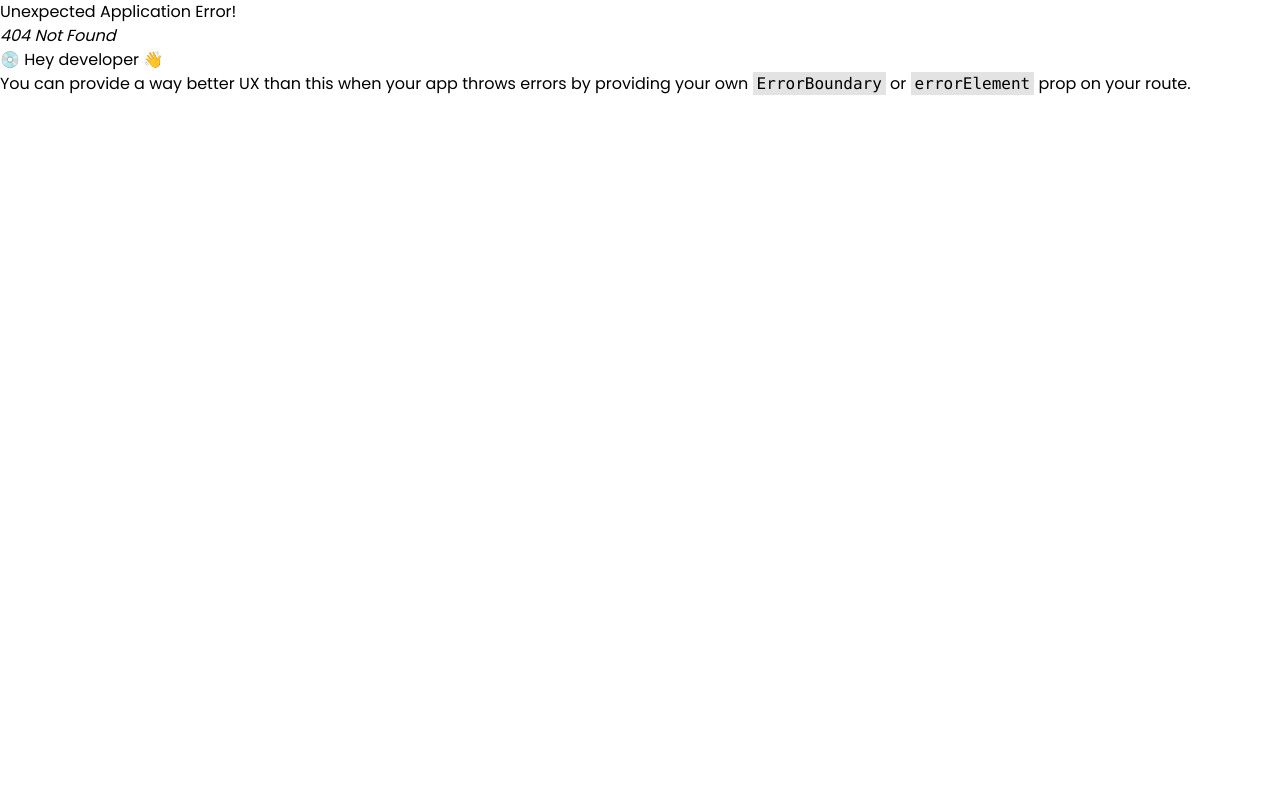
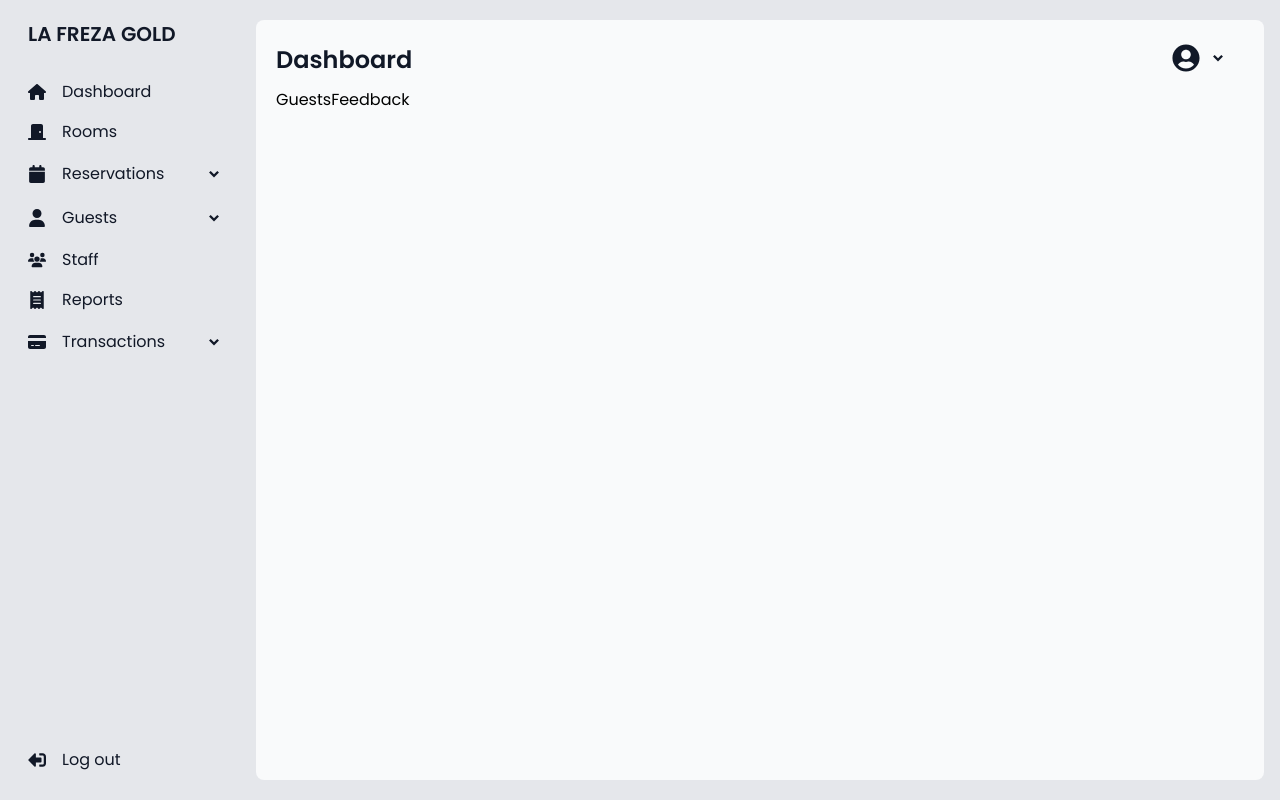
Before and after one commit to iam-Dianne/lafrezagold-thesis, a React (Vite) app: page /admin/guests-feedback in a window 1280 px wide. Before the commit this address had no page. Built offline with nearby package versions, Linux system fonts and the light colour scheme; a web font is replaced by a local one.

Commit message:
added route and fixed links for all sidebar options

```diff
--- a/src/App.jsx
+++ b/src/App.jsx
@@ -10,15 +10,41 @@ import {
 import AdminLayout from "./layouts/AdminLayout";
 import Dashboard from "./pages/Admin/Dashboard";
 import Guests from "./pages/Admin/Guests";
+import GuestsHistory from "./pages/Admin/GuestsHistory";
+import GuestsFeedback from "./pages/Admin/GuestsFeedback";
 import ManageStaff from "./pages/Admin/ManageStaff";
 import Reports from "./pages/Admin/Reports";
 import Reservations from "./pages/Admin/Reservations";
+import ReservationsHistory from "./pages/Admin/ReservationsHistory";
+import ReservationsCalendar from "./pages/Admin/ReservationsCalendar";
 import Rooms from "./pages/Admin/Rooms";
 import Transactions from "./pages/Admin/Transactions";
+import RefundRequests from "./pages/Admin/RefundRequests";
 
 const App = () => {
   const router = createBrowserRouter(
-    createRoutesFromElements(<Route index element={<AdminLayout />} />)
+    createRoutesFromElements(
+      <Route path="/admin" element={<AdminLayout />}>
+        <Route index element={<Dashboard />} />
+        <Route path="/admin/rooms" element={<Rooms />} />
+        <Route path="/admin/reservations" element={<Reservations />} />
+        <Route
+          path="/admin/reservations-history"
+          element={<ReservationsHistory />}
+        />
+        <Route
+          path="/admin/reservations-calendar"
+          element={<ReservationsCalendar />}
+        />
+        <Route path="/admin/guests" element={<Guests />} />
+        <Route path="/admin/guests-history" element={<GuestsHistory />} />
+        <Route path="/admin/guests-feedback" element={<GuestsFeedback />} />
+        <Route path="/admin/manage-staff" element={<ManageStaff />} />
+        <Route path="/admin/reports" element={<Reports />} />
+        <Route path="/admin/transactions" element={<Transactions />} />
+        <Route path="/admin/refund-requests" element={<RefundRequests />} />
+      </Route>
+    )
   );
 
   return <RouterProvider router={router} />;
--- a/src/components/ContentCanvas.jsx
+++ b/src/components/ContentCanvas.jsx
@@ -1,11 +1,10 @@
 import React from "react";
-import Navbar from "./Navbar";
 
-const ContentCanvas = () => {
+const ContentCanvas = ({ children }) => {
   return (
     <div className="ml-64 h-screen w-full py-5 pr-4">
       <div className="bg-gray-50 rounded-lg h-full px-5 pt-6 pb-4">
-        <Navbar />
+        {children}
       </div>
     </div>
   );
--- a/src/layouts/AdminLayout.jsx
+++ b/src/layouts/AdminLayout.jsx
@@ -1,12 +1,17 @@
 import React from "react";
-import SidebarMenu from "../components/SidebarMenu";
+import { Outlet } from "react-router-dom";
+import SidebarMenu from "../pages/Admin/SidebarMenu";
+import Navbar from "../components/Navbar";
 import ContentCanvas from "../components/ContentCanvas";
 
 const AdminLayout = () => {
   return (
     <div className="flex bg-gray-200">
       <SidebarMenu />
-      <ContentCanvas />
+      <ContentCanvas>
+        <Navbar />
+        <Outlet />
+      </ContentCanvas>
     </div>
   );
 };
--- /dev/null
+++ b/src/pages/Admin/GuestsFeedback.jsx
@@ -0,0 +1,7 @@
+import React from "react";
+
+const GuestsFeedback = () => {
+  return <div>GuestsFeedback</div>;
+};
+
+export default GuestsFeedback;
--- /dev/null
+++ b/src/pages/Admin/GuestsHistory.jsx
@@ -0,0 +1,7 @@
+import React from "react";
+
+const GuestsHistory = () => {
+  return <div>GuestsHistory</div>;
+};
+
+export default GuestsHistory;
--- /dev/null
+++ b/src/pages/Admin/RefundRequests.jsx
@@ -0,0 +1,7 @@
+import React from "react";
+
+const RefundRequests = () => {
+  return <div>RefundRequests</div>;
+};
+
+export default RefundRequests;
--- /dev/null
+++ b/src/pages/Admin/ReservationsCalendar.jsx
@@ -0,0 +1,7 @@
+import React from "react";
+
+const ReservationsCalendar = () => {
+  return <div>ReservationsCalendar</div>;
+};
+
+export default ReservationsCalendar;
--- /dev/null
+++ b/src/pages/Admin/ReservationsHistory.jsx
@@ -0,0 +1,7 @@
+import React from "react";
+
+const ReservationsHistory = () => {
+  return <div>ReservationsHistory</div>;
+};
+
+export default ReservationsHistory;
--- a/src/components/SidebarMenu.jsx
+++ b/src/pages/Admin/SidebarMenu.jsx
@@ -1,5 +1,6 @@
 import React from "react";
 import { useState } from "react";
+import { Link } from "react-router-dom";
 
 import {
   FaHouse,
@@ -37,29 +38,26 @@ const SidebarMenu = () => {
             </div>
             <ul className="">
               <li>
-                <a
-                  link="#"
+                <Link
+                  to="/admin"
                   className="flex items-center text-gray-900 hover:bg-gray-300 py-2 px-3 rounded-lg cursor-pointer"
                 >
                   <FaHouse className="mr-4 items-center" size={18} />
                   <span>Dashboard</span>
-                </a>
+                </Link>
               </li>
 
               {/* ROOMS TOGGLE */}
               <li>
-                <button
-                  type="button"
-                  className="flex items-center justify-between w-full text-gray-900 hover:bg-gray-300 py-2 px-3 rounded-lg transition duration-75"
-                  onClick={() => toggleDropdown("rooms")}
-                  aria-expanded={activeDropdown === "rooms"}
-                  aria-controls="dropdown-rooms"
+                <Link
+                  to="/admin/rooms"
+                  className="flex items-center justify-between w-full text-gray-900 hover:bg-gray-300 py-2 px-3 rounded-lg transition duration-7 cursor-pointer"
                 >
                   <div className="flex items-center">
                     <FaDoorClosed className="mr-4" size={18} />
                     <span>Rooms</span>
                   </div>
-                </button>
+                </Link>
               </li>
 
               {/* RESERVATIONS TOGGLE */}
@@ -84,20 +82,28 @@ const SidebarMenu = () => {
                   }`}
                 >
                   <li>
-                    <a
-                      href="#"
+                    <Link
+                      to="/admin/reservations"
                       className="flex items-center justify-between w-full pl-9 text-gray-900 hover:bg-gray-300 py-2 px-3 rounded-lg"
                     >
-                      Completed
-                    </a>
+                      All Reservations
+                    </Link>
                   </li>
                   <li>
-                    <a
-                      href="#"
+                    <Link
+                      to="/admin/reservations-history"
+                      className="flex items-center justify-between w-full pl-9 text-gray-900 hover:bg-gray-300 py-2 px-3 rounded-lg"
+                    >
+                      Reservation History
+                    </Link>
+                  </li>
+                  <li>
+                    <Link
+                      to="/admin/reservations-calendar"
                       className="flex items-center justify-between w-full pl-9 text-gray-900 hover:bg-gray-300 py-2 px-3 rounded-lg"
                     >
                       Calendar
-                    </a>
+                    </Link>
                   </li>
                 </ul>
               </li>
@@ -124,54 +130,56 @@ const SidebarMenu = () => {
                   }`}
                 >
                   <li>
-                    <a
-                      href="#"
+                    <Link
+                      to="/admin/guests"
+                      className="flex items-center justify-between w-full pl-9 text-gray-900 hover:bg-gray-300 py-2 px-3 rounded-lg"
+                    >
+                      All Guests
+                    </Link>
+                  </li>
+                  <li>
+                    <Link
+                      to="/admin/guests-history"
                       className="flex items-center justify-between w-full pl-9 text-gray-900 hover:bg-gray-300 py-2 px-3 rounded-lg"
                     >
                       Guest History
-                    </a>
+                    </Link>
                   </li>
                   <li>
-                    <a
-                      href="#"
+                    <Link
+                      to="/admin/guests-feedback"
                       className="flex items-center justify-between w-full pl-9 text-gray-900 hover:bg-gray-300 py-2 px-3 rounded-lg"
                     >
                       Guest Feedback
-                    </a>
+                    </Link>
                   </li>
                 </ul>
               </li>
 
               {/* STAFF TOGGLE */}
               <li>
-                <button
-                  type="button"
+                <Link
+                  to="/admin/manage-staff"
                   className="flex items-center justify-between w-full text-gray-900 hover:bg-gray-300 py-2 px-3 rounded-lg transition duration-75"
-                  onClick={() => toggleDropdown("staff")}
-                  aria-expanded={activeDropdown === "staff"}
-                  aria-controls="dropdown-staff"
                 >
                   <div className="flex items-center">
                     <FaUsers className="mr-4" size={18} />
                     <span>Staff</span>
                   </div>
-                </button>
+                </Link>
               </li>
 
               {/* REPORTS TOGGLE */}
               <li>
-                <button
-                  type="button"
+                <Link
+                  to="/admin/reports"
                   className="flex items-center justify-between w-full text-gray-900 hover:bg-gray-300 py-2 px-3 rounded-lg transition duration-75"
-                  onClick={() => toggleDropdown("reports")}
-                  aria-expanded={activeDropdown === "reports"}
-                  aria-controls="dropdown-reports"
                 >
                   <div className="flex items-center">
                     <FaReceipt className="mr-4" size={18} />
                     <span>Reports</span>
                   </div>
-                </button>
+                </Link>
               </li>
 
               {/* TRANSACTIONS TOGGLE */}
@@ -196,20 +204,20 @@ const SidebarMenu = () => {
                   }`}
                 >
                   <li>
-                    <a
-                      href="#"
+                    <Link
+                      to="/admin/transactions"
                       className="flex items-center justify-between w-full pl-9 text-gray-900 hover:bg-gray-300 py-2 px-3 rounded-lg"
                     >
-                      Pending Transactions
-                    </a>
+                      All Transactions
+                    </Link>
                   </li>
                   <li>
-                    <a
-                      href="#"
+                    <Link
+                      to="/admin/refund-requests"
                       className="flex items-center justify-between w-full pl-9 text-gray-900 hover:bg-gray-300 py-2 px-3 rounded-lg"
                     >
                       Refund Requests
-                    </a>
+                    </Link>
                   </li>
                 </ul>
               </li>
```
